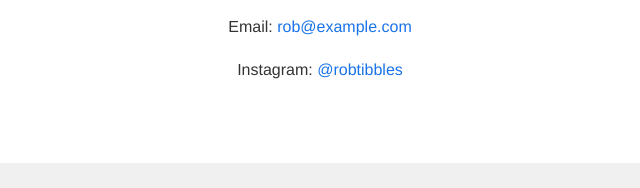
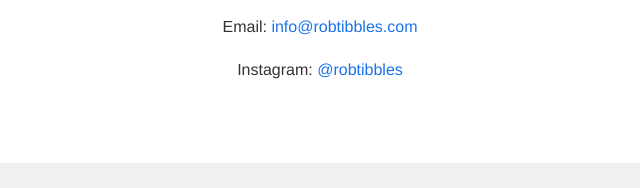
Before and after one commit to robtibbles54-arch/robtibbles.github.io, a plain HTML site: page index.html in a window 1280 px wide. Shown: the part 2416-2604 px from the top of the page, 320-960 px from the left. Drawn offline with Linux system fonts and the light colour scheme.

Commit message:
Update index.html

```diff
--- a/index.html
+++ b/index.html
@@ -53,7 +53,7 @@
   <!-- Contact Section -->
   <section class="contact">
     <h2>Contact</h2>
-    <p>Email: <a href="mailto:rob@example.com">rob@example.com</a></p>
+    <p>Email: <a href="info@robtibbles.com">info@robtibbles.com</a></p>
     <p>Instagram: <a href="https://instagram.com/robtibbles" target="_blank">@robtibbles</a></p>
   </section>
 
```
